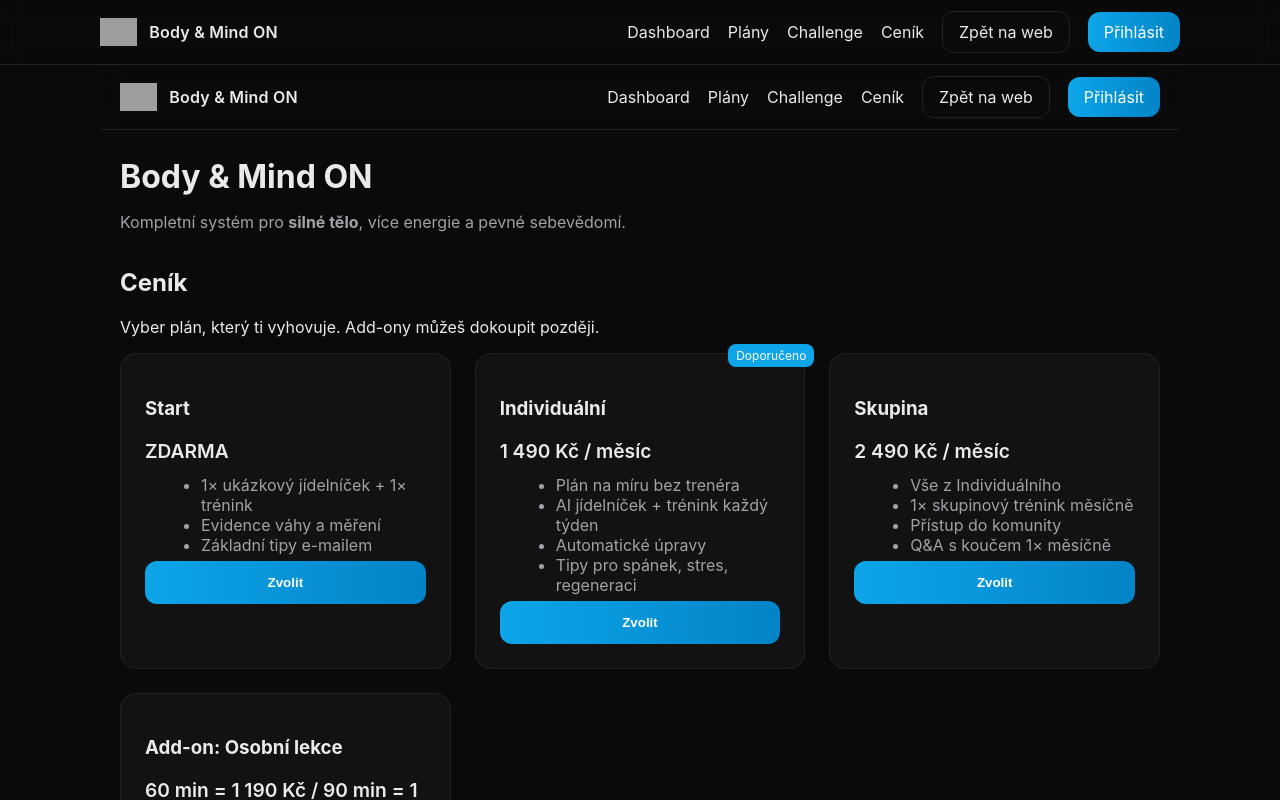
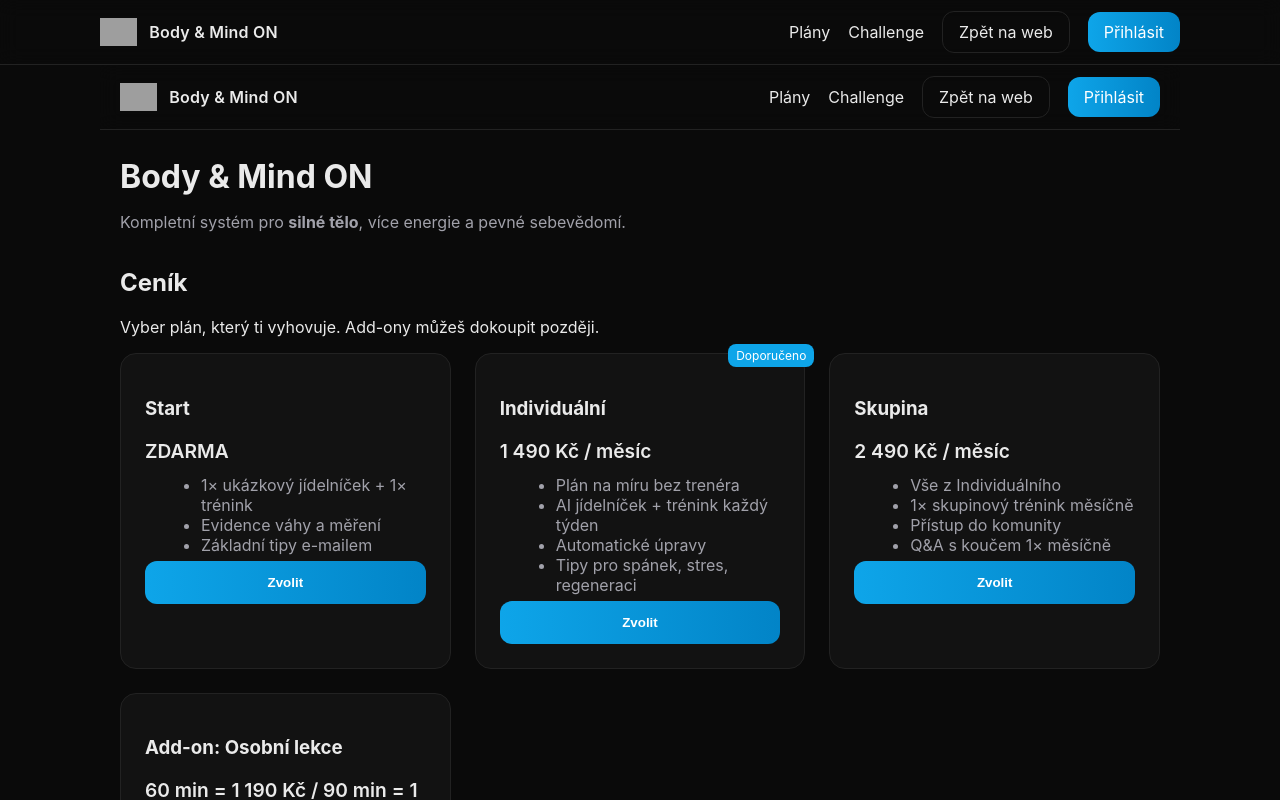
Before and after one commit to Progen-design/body-mind-on, a Next.js app: page / in a window 1280 px wide. Shown: the top 800 px of the page. Built offline with nearby package versions, Linux system fonts and the light colour scheme; grey boxes are pictures that could not be loaded.

Commit message:
Update Header.js

```diff
--- a/components/Header.js
+++ b/components/Header.js
@@ -9,11 +9,9 @@ export default function Header() {
           <span>Body & Mind ON</span>
         </Link>
         <nav className="menu">
-          <Link href="/dashboard">Dashboard</Link>
           <Link href="/plans">Plány</Link>
           <Link href="/challenge">Challenge</Link>
-          <Link href="/pricing">Ceník</Link>
-          <a href="https://bodyandmindon.cz" className="ghost">Zpět na web</a>
+          <Link href="/" className="ghost">Zpět na web</Link>
           <Link href="/auth" className="btn">Přihlásit</Link>
         </nav>
       </div>
```
